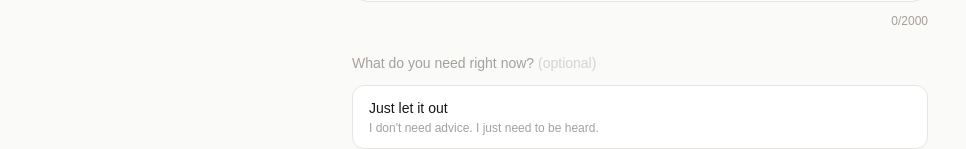
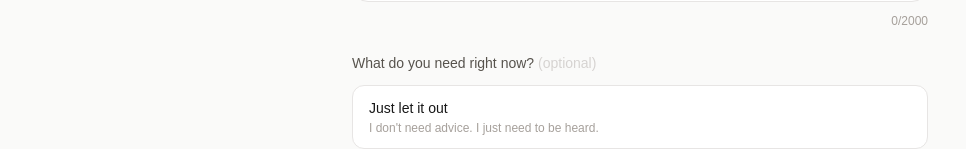
Before and after one commit to chineduanyikwa/Kith, a Next.js app: page /post in a window 1280 px wide. Shown: the part 369-518 px from the top of the page, without its empty margins (0-966 px from the left). Built offline with nearby package versions, Linux system fonts and the light colour scheme.

Commit message:
Fix support type label color

```diff
--- a/app/post/page.tsx
+++ b/app/post/page.tsx
@@ -157,7 +157,7 @@ function PostForm() {
           </div>
 
           <div>
-            <label className="text-sm font-medium text-stone-400 block mb-3">
+            <label className="text-sm font-medium text-stone-600 block mb-3">
               What do you need right now? <span className="text-stone-300 font-normal">(optional)</span>
             </label>
             <div className="space-y-2">
```
